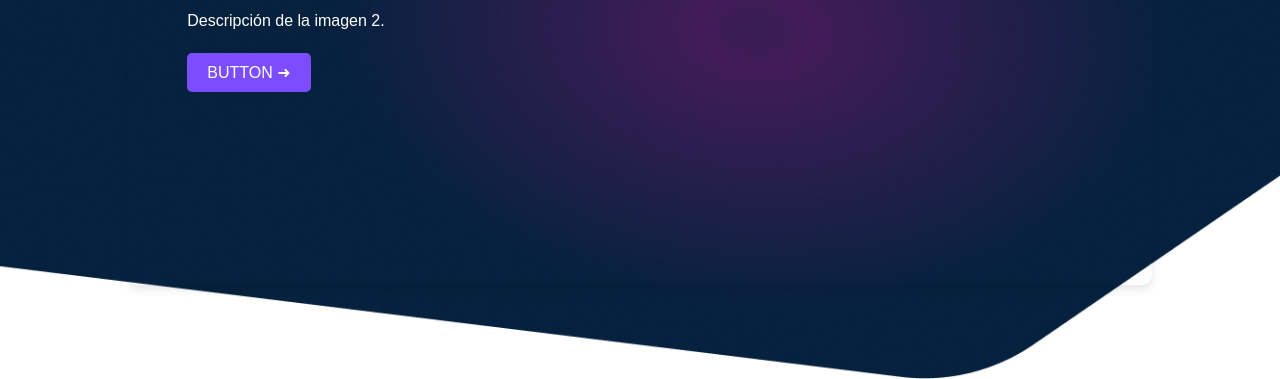
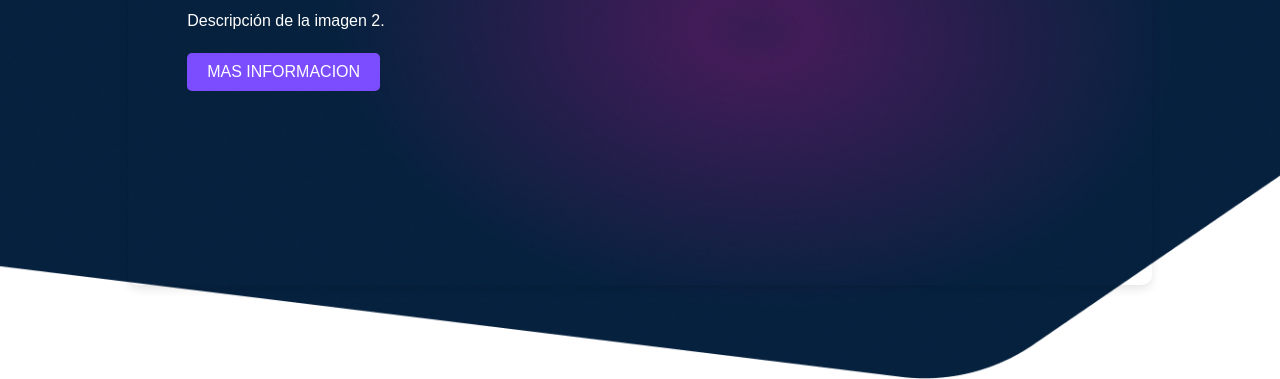
Before and after one commit to MarcoPescarolo/Carrusel-Principal, a plain HTML site: page Carrusel Principal/index.html in a window 1280 px wide. Shown: the part 421-800 px from the top of the page. Drawn offline with Linux system fonts and the light colour scheme.

Commit message:
Un par de cambios

```diff
--- a/Carrusel Principal/index.html
+++ b/Carrusel Principal/index.html
@@ -22,7 +22,7 @@
                         <h1>CENTRO EDUCATIVO TECNOLOGICO</h1>
                         <h2>CONECTAR LAB CHACO</h2>
                         <p>Sistema de turnos, recorrido virtual<br>e información institucional</p>
-                        <button>BUTTON ➜</button>
+                        <button>MAS INFORMACION</button>
                     </div>
                     <div class="image-section">
                         <img src="images/Hero_Section_img1.png" alt="Image 1">
@@ -36,7 +36,7 @@
                         <h1>CENTRO EDUCATIVO TECNOLOGICO</h1>
                         <h2>CONECTAR LAB CHACO</h2>
                         <p>Descripción de la imagen 2.</p>
-                        <button>BUTTON ➜</button>
+                        <button>MAS INFORMACION</button>
                     </div>
                     <div class="image-section">
                         <img src="images/slide1.jpg" alt="Image 2">
@@ -50,7 +50,7 @@
                         <h1>CENTRO EDUCATIVO TECNOLOGICO</h1>
                         <h2>CONECTAR LAB CHACO</h2>
                         <p>Descripción de la imagen 3.</p>
-                        <button>BUTTON ➜</button>
+                        <button>MAS INFORMACION</button>
                     </div>
                     <div class="image-section">
                         <img src="images/slide2.jpg" alt="Image 3">
@@ -64,7 +64,7 @@
                         <h1>CENTRO EDUCATIVO TECNOLOGICO</h1>
                         <h2>CONECTAR LAB CHACO</h2>
                         <p>Descripción de la imagen 4.</p>
-                        <button>BUTTON ➜</button>
+                        <button>MAS INFORMACION</button>
                     </div>
                     <div class="image-section">
                         <img src="images/slide3.jpg" alt="Image 4">
```
